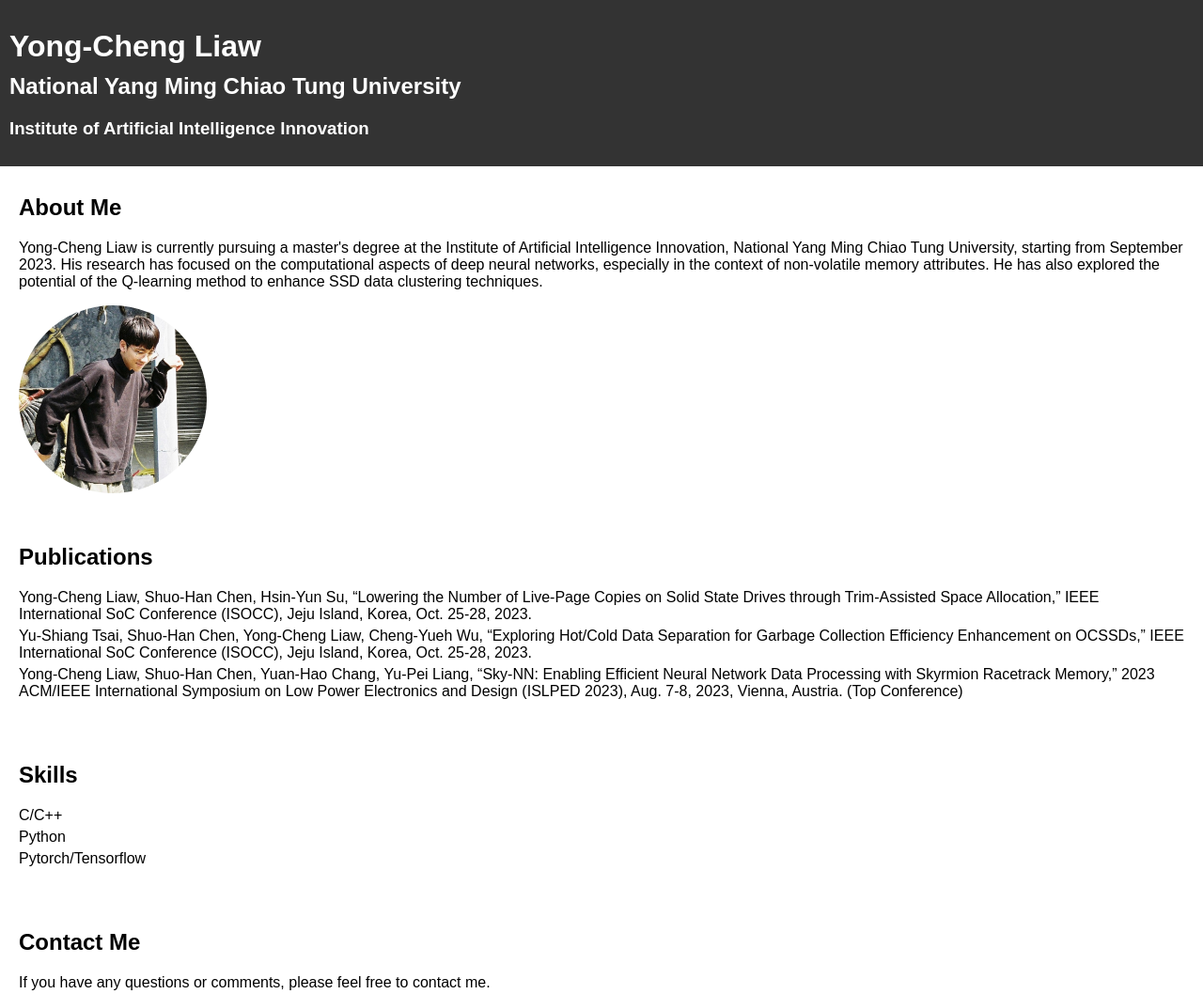
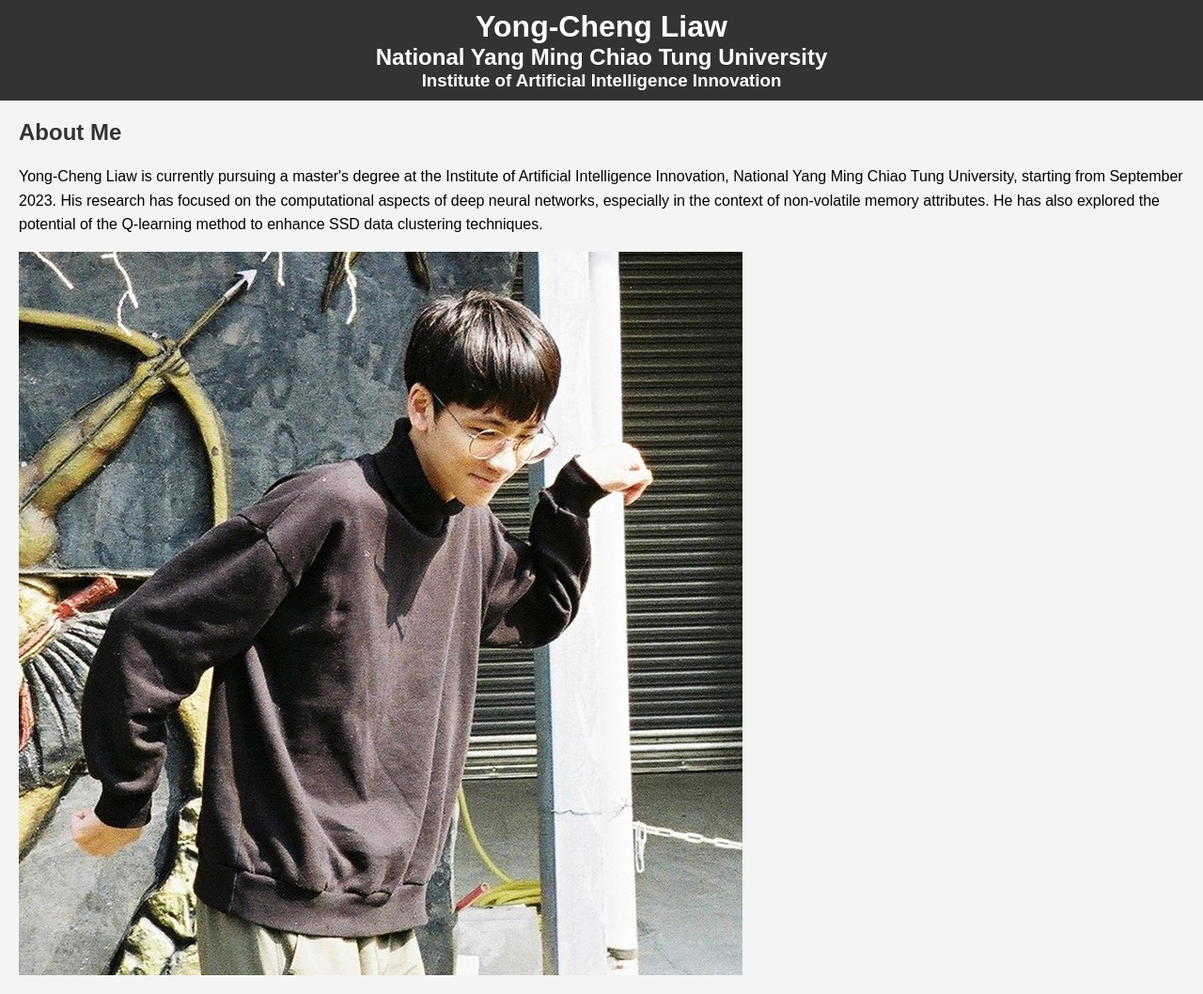
Before and after one commit to DandinPower/webpage, a plain HTML site: page index.html in a window 1280 px wide. Shown: the top 1058 px of the page at 94% size. Drawn offline with Linux system fonts and the light colour scheme.

Commit message:
modify css

```diff
--- a/style.css
+++ b/style.css
@@ -1,44 +1,54 @@
+/* CSS */
+
 body {
     font-family: Arial, sans-serif;
     margin: 0;
     padding: 0;
+    background-color: #f4f4f4;
 }
 
 header {
     background-color: #333;
-    color: white;
-    padding: 10px;
+    color: #fff;
+    padding: 10px 0;
+    text-align: center;
 }
 
-h1 {
-    margin-bottom: 0;
+header h1, header h2, header h3 {
+    margin: 0;
 }
 
-h2 {
-    margin-top: 0;
-    padding-top: 10px;
+main {
+    margin: 20px;
 }
 
 section {
-    padding: 20px;
+    margin-bottom: 20px;
 }
 
-img {
-    width: 200px;
-    height: 200px;
-    border-radius: 50%;
+section h2 {
+    color: #333;
 }
 
-ul {
-    list-style: none;
+section p {
+    line-height: 1.6;
+}
+
+section ul {
+    list-style-type: none;
     padding: 0;
 }
 
-li {
-    margin-bottom: 5px;
+section ul li {
+    margin-bottom: 10px;
 }
 
-a {
-    color: blue;
+section#contact ul li a {
+    color: #333;
     text-decoration: none;
 }
+
+section img {
+    max-width: 100%;
+    height: auto;
+}
```
